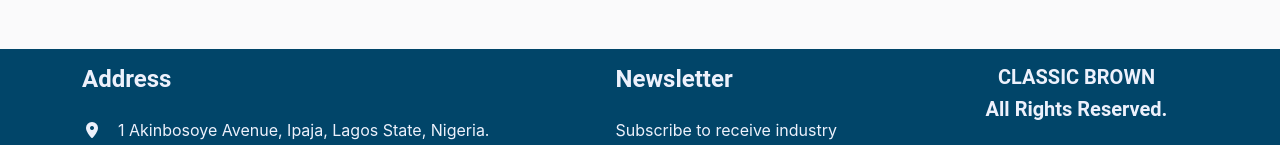
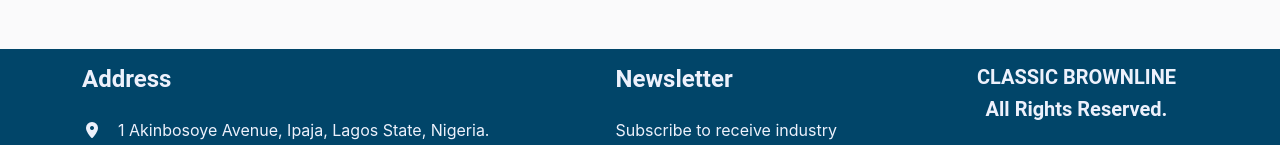
Before and after one commit to DafetiteOgaga/classic_brownline_plumbing_services, a React (Create React App) app in the folder classic_brownline_plumbing_services_website/: page / in a window 1280 px wide. Shown: the part 3321-3466 px from the top of the page. Built offline with nearby package versions, Linux system fonts and the light colour scheme.

Commit message:
footer.js: removed commented code and used site name accordingly

```diff
--- a/classic_brownline_plumbing_services_website/src/components/modularComponents/footer.js
+++ b/classic_brownline_plumbing_services_website/src/components/modularComponents/footer.js
@@ -2,7 +2,7 @@ import { DafetiteFooter } from "../../hooks/dafetiteFooter/dafetiteFooter"
 import { Socials } from "./socials"
 
 
-function Footer({address, phoneNumber1, email}) {
+function Footer({address, phoneNumber1, email, siteName}) {
 	return (
 		<div className="container-fluid bg-primary text-light footer wow fadeIn" data-wow-delay="0.1s">
 			<div className="container py-3">
@@ -45,7 +45,7 @@ function Footer({address, phoneNumber1, email}) {
 					</div>
 					<div className="col-lg-3 col-md-6">
 						<h5 className="text-light text-center text-uppercase">
-							<span className="" href="##">Classic Brown</span>
+							<span className="" href="##">{siteName}</span>
 						</h5>
 						<h5 className="text-light text-center mb-4">
 							<span className="" href="##">All Rights Reserved.</span>
@@ -56,18 +56,6 @@ function Footer({address, phoneNumber1, email}) {
 					</div>
 				</div>
 			</div>
-			{/* <div className="container">
-				<div className="copyright">
-					<div className="row">
-						<div className="col-md-6 text-center text-md-start mb-3 mb-md-0">
-							&copy; <a className="border-bottom" href="##">Classic Brown</a>, All Right Reserved.
-						</div>
-						<div className="col-md-6 text-center text-md-end">
-							Developed By <a className="border-bottom" href="##">Dafetite</a>
-						</div>
-					</div>
-				</div>
-			</div> */}
 		</div>
 	)
 }
```
